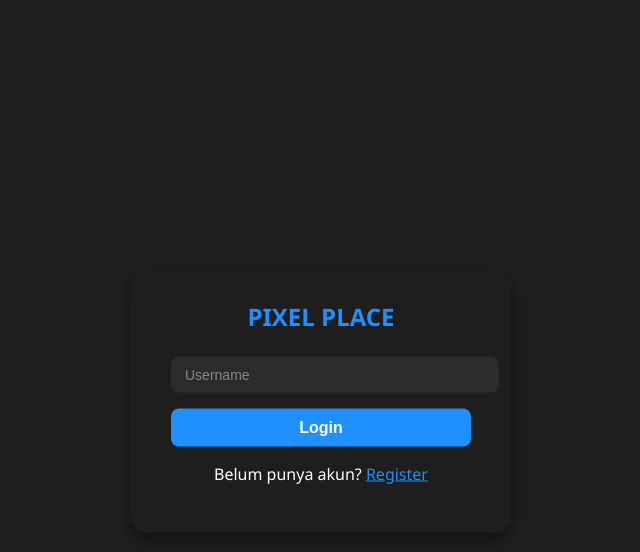
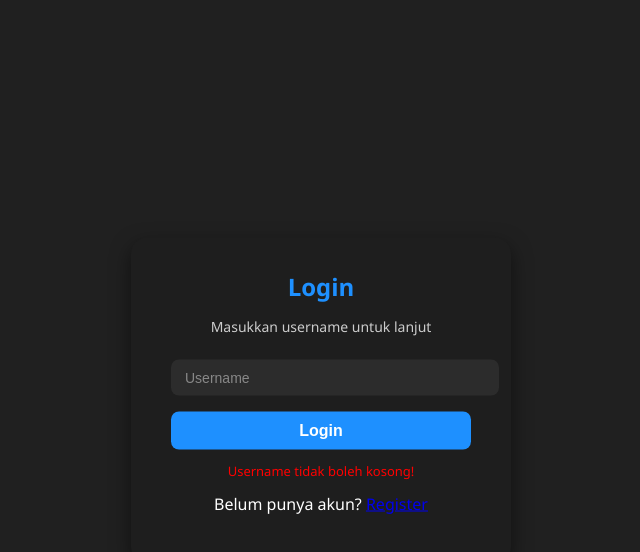
Before and after one commit to wiee182/pixel-place, a website: page public/login.html in a window 1280 px wide. Both pictures are taken after a click on the button "Login". Shown: the top 552 px of the page, without its empty margins (319-959 px from the left). Drawn offline with Linux system fonts and the light colour scheme.

Commit message:
Add login system and multiplayer setup

```diff
--- a/public/login.html
+++ b/public/login.html
@@ -1,51 +1,48 @@
 <!DOCTYPE html>
 <html lang="en">
 <head>
-  <meta charset="UTF-8" />
-  <meta name="viewport" content="width=device-width, initial-scale=1.0" />
-  <title>Login - Pixel Place</title>
-  <link rel="stylesheet" href="style.css" />
+  <meta charset="UTF-8">
+  <title>Login</title>
+  <link rel="stylesheet" href="style.css">
 </head>
 <body>
   <div class="login-container">
-    <h2>PIXEL PLACE</h2>
-    <p class="login-subtitle"></p>
-
-    <input type="text" id="username" placeholder="Username" />
-    <button id="login-submit">Login</button>
+    <h2>Login</h2>
+    <p class="login-subtitle">Masukkan username untuk lanjut</p>
+    <input type="text" id="username" placeholder="Username">
+    <button id="loginBtn">Login</button>
     <p id="login-msg"></p>
-
-    <p>Belum punya akun? <a href="/register.html" style="color:#1e90ff;">Register</a></p>
+    <p style="margin-top: 10px;">Belum punya akun? <a href="/register.html">Register</a></p>
   </div>
 
   <script>
-    const loginBtn = document.getElementById("login-submit");
-    const usernameInput = document.getElementById("username");
-    const loginMsg = document.getElementById("login-msg");
+    document.getElementById("loginBtn").addEventListener("click", async () => {
+      const username = document.getElementById("username").value.trim();
+      const msg = document.getElementById("login-msg");
 
-    loginBtn.addEventListener("click", async () => {
-      const username = usernameInput.value.trim();
-      if (!username) return;
+      if (!username) {
+        msg.textContent = "Username tidak boleh kosong!";
+        msg.style.color = "red";
+        return;
+      }
 
       const res = await fetch("/login", {
         method: "POST",
         headers: { "Content-Type": "application/json" },
         body: JSON.stringify({ username })
       });
+      const data = await res.json();
 
-      const data = await res.json();
       if (data.success) {
         localStorage.setItem("username", data.username);
-        window.location.href = "/";
+        msg.style.color = "lime";
+        msg.textContent = "Login berhasil! Mengalihkan...";
+        setTimeout(() => window.location.href = "/", 1000);
       } else {
-        loginMsg.textContent = data.message;
-        loginMsg.style.color = "red";
+        msg.style.color = "red";
+        msg.textContent = data.message;
       }
     });
-
-    // Auto-redirect if already logged in
-    const storedUser = localStorage.getItem("username");
-    if (storedUser) window.location.href = "/";
   </script>
 </body>
 </html>
--- a/public/script.js
+++ b/public/script.js
@@ -180,9 +180,12 @@ function startCooldown(wait = 2) {
 canvas.addEventListener("mousedown", e => {
   if (e.button === 0) {
     isDrawing = true;
+    isDragging = false; // disable dragging when drawing
     drawPixel(e);
-  } else {
+  } else if (e.button === 1 || e.button === 2) {
+    // middle or right click drag
     isDragging = true;
+    isDrawing = false;
   }
   lastMouseX = e.clientX;
   lastMouseY = e.clientY;
```
